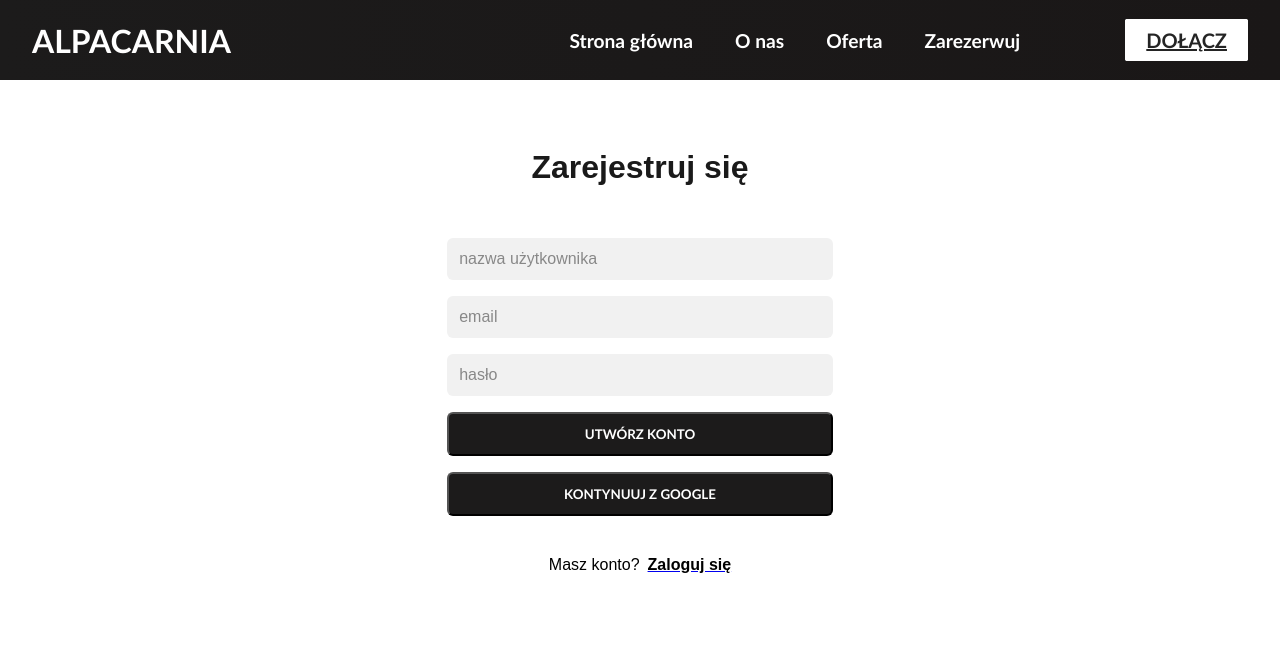
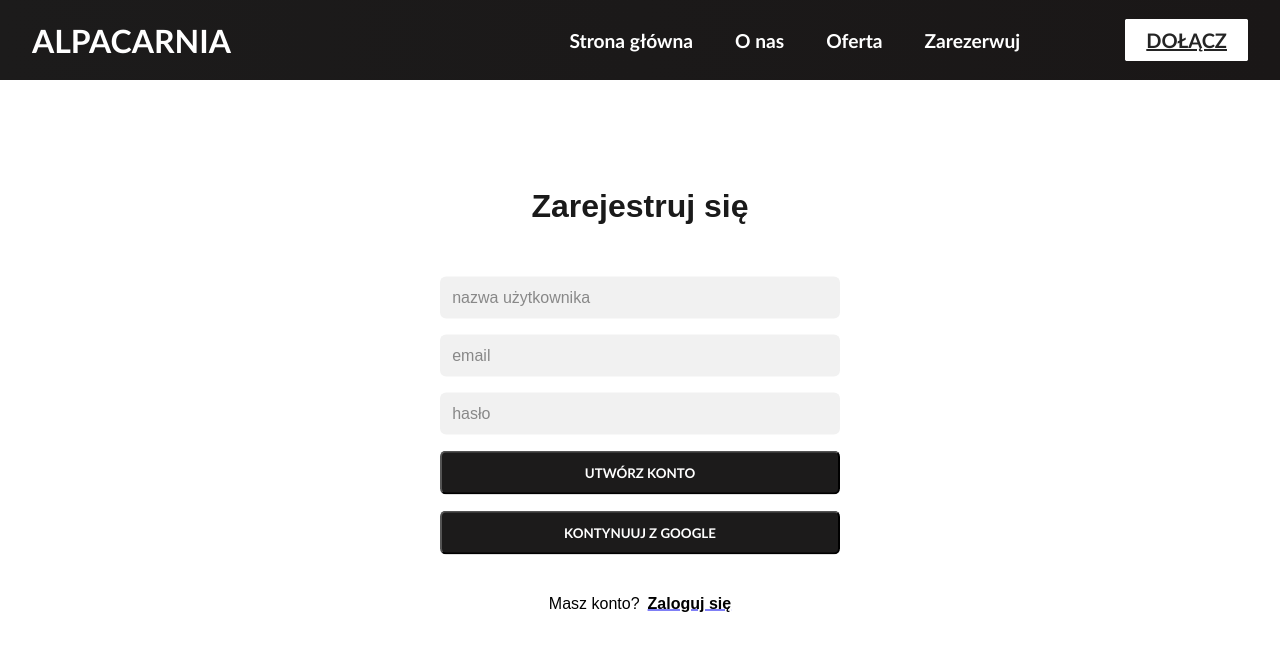
Before and after one commit to RJCodeIT/Alpacarnia, a React (Create React App) app in the folder AlpacarniaClient/src/: page /alpacarnia/sign-up in a window 1280 px wide. Shown: the top 650 px of the page. Built offline with nearby package versions, Linux system fonts and the light colour scheme; no server answers; the HTML template or start-up script is replaced by a standard one.

Commit message:
feat: Change in styles in login and register forms

```diff
--- a/AlpacarniaClient/src/components/SignInForm.css
+++ b/AlpacarniaClient/src/components/SignInForm.css
@@ -1,17 +1,20 @@
 .signin-container {
+  position: absolute;
+  top: 50%;
+  left: 50%;
+  transform: translate(-50%, -50%);
   width: 100%;
-  margin: 0;
-  padding: 0;
   display: flex;
   flex-direction: column;
   align-items: center;
   background-color: white;
+  overflow: hidden;
 }
 
 .signin-title {
   font-size: xx-large;
   text-align: center;
-  margin: 32px 0;
+  margin-bottom: 32px;
   width: 100%;
   color: #1a1a1a;
 }
--- a/AlpacarniaClient/src/components/SignUpForm.css
+++ b/AlpacarniaClient/src/components/SignUpForm.css
@@ -1,8 +1,9 @@
 .signup-container {
+  position: absolute;
+  top: 50%;
+  left: 50%;
+  transform: translate(-50%, -50%);
   width: 100%;
-  height: calc(100vh - 50px);
-  margin: 0;
-  padding: 0;
   display: flex;
   flex-direction: column;
   align-items: center;
@@ -29,7 +30,7 @@
 .signup-title {
   font-size: xx-large;
   text-align: center;
-  margin: 32px 0;
+  margin-bottom: 32px;
   width: 100%;
   color: #1a1a1a;
 }
```
